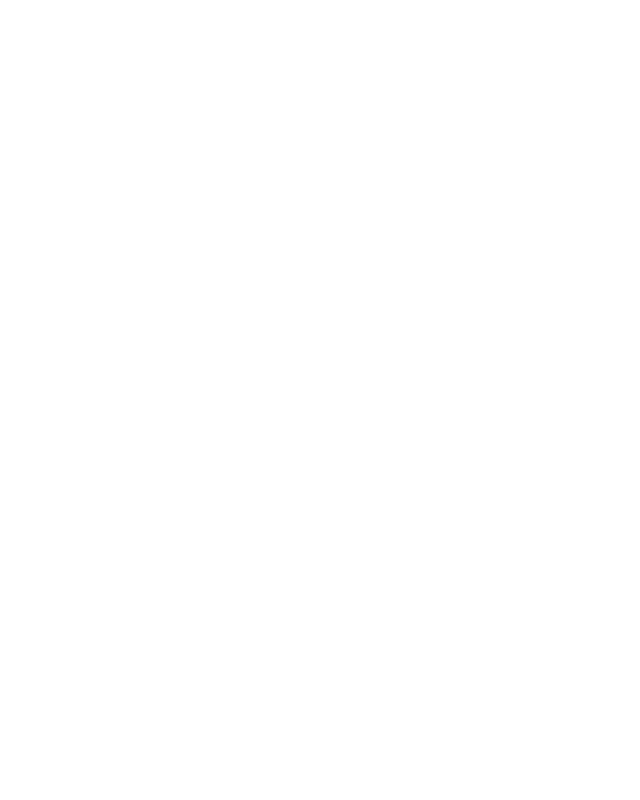
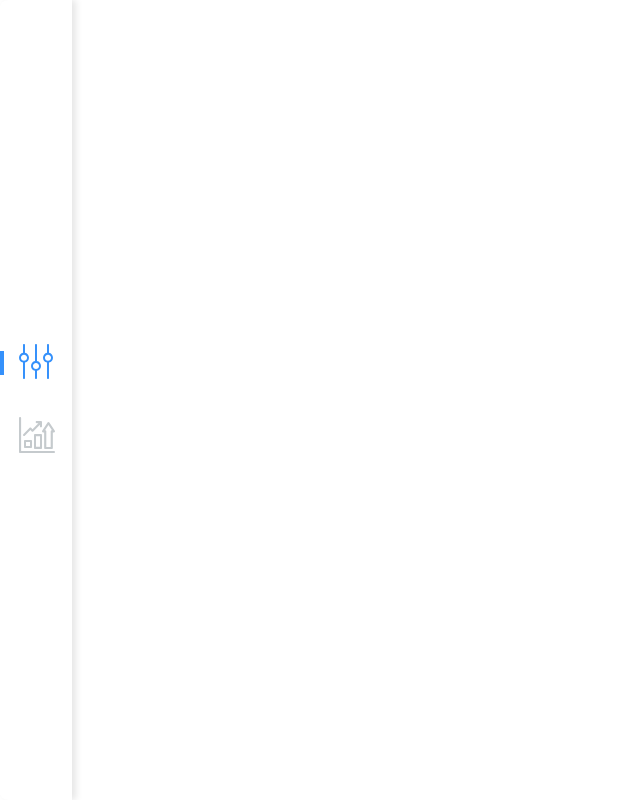
Before and after one commit to kvitkina/jungaroo, a Nuxt app: page / in a window 1280 px wide. Shown: the whole page, without its empty margins (0-640 px from the left). Built offline with nearby package versions, Linux system fonts and the light colour scheme.

Commit message:
feat: добавить sidebar

```diff
--- /dev/null
+++ b/components/Sidebar.vue
@@ -0,0 +1,70 @@
+<template>
+  <section class="sidebar">
+    <div class="sidebar__strip sidebar__strip_theme_blue"></div>
+    <nuxt-link to="/">
+      <img src='@/assets/images/settings.svg/' class="sidebar__settings sidebar__icon sidebar__icon_theme_blue">
+    </nuxt-link>
+
+
+    <div class="sidebar__strip sidebar__strip_theme_white"></div>
+    <nuxt-link to="/stats">
+      <img src='@/assets/images/profits.svg/' class="sidebar__profits sidebar__icon sidebar__icon_theme_grey">
+    </nuxt-link>
+  </section>
+</template>
+
+<script>
+
+</script>
+
+<style>
+  .sidebar {
+    width: 72px;
+    height: 100vh;
+    position: fixed;
+    display: grid;
+    grid-template-columns: 4px 1fr;
+    grid-gap: 34px 15px;
+    grid-template-areas:
+    "strip settings"
+    "strip-none profits";
+    align-content: center;
+    background-color: #FFF;
+    box-shadow: 4px 0px 7px rgba(0, 0, 0, 0.1);
+    border-radius: 8px 0 0 8px;
+    z-index: -1;
+  }
+
+  .sidebar__strip {
+   width: 4px;
+   height: 24px;
+   align-self: center;
+  }
+
+  .sidebar__strip_theme_blue {
+    background-color: rgba(53, 145, 251, 1);
+    grid-area: strip;
+  }
+.sidebar__strip_theme_white {
+   background-color: #FFF;
+   grid-area: strip-none;
+
+}
+  .sidebar__settings {
+  grid-area: settings;
+  }
+
+  .sidebar__profits {
+    grid-area: profits;
+  }
+
+  .sidebar__icon_theme_grey {
+
+
+  }
+
+  .sidebar__icon_theme_blue {
+
+  }
+
+</style>
--- a/pages/index.vue
+++ b/pages/index.vue
@@ -1,9 +1,14 @@
 <template>
-
+ <sidebar></sidebar>
 </template>
 
 <script>
-
+import Sidebar from '@/components/sidebar.vue';
+export default {
+  components: {
+   Sidebar: Sidebar
+  }
+};
 </script>
 
 <style>
```
Also changed, not shown: assets/images/profits.svg (added), assets/images/settings.svg (added).
